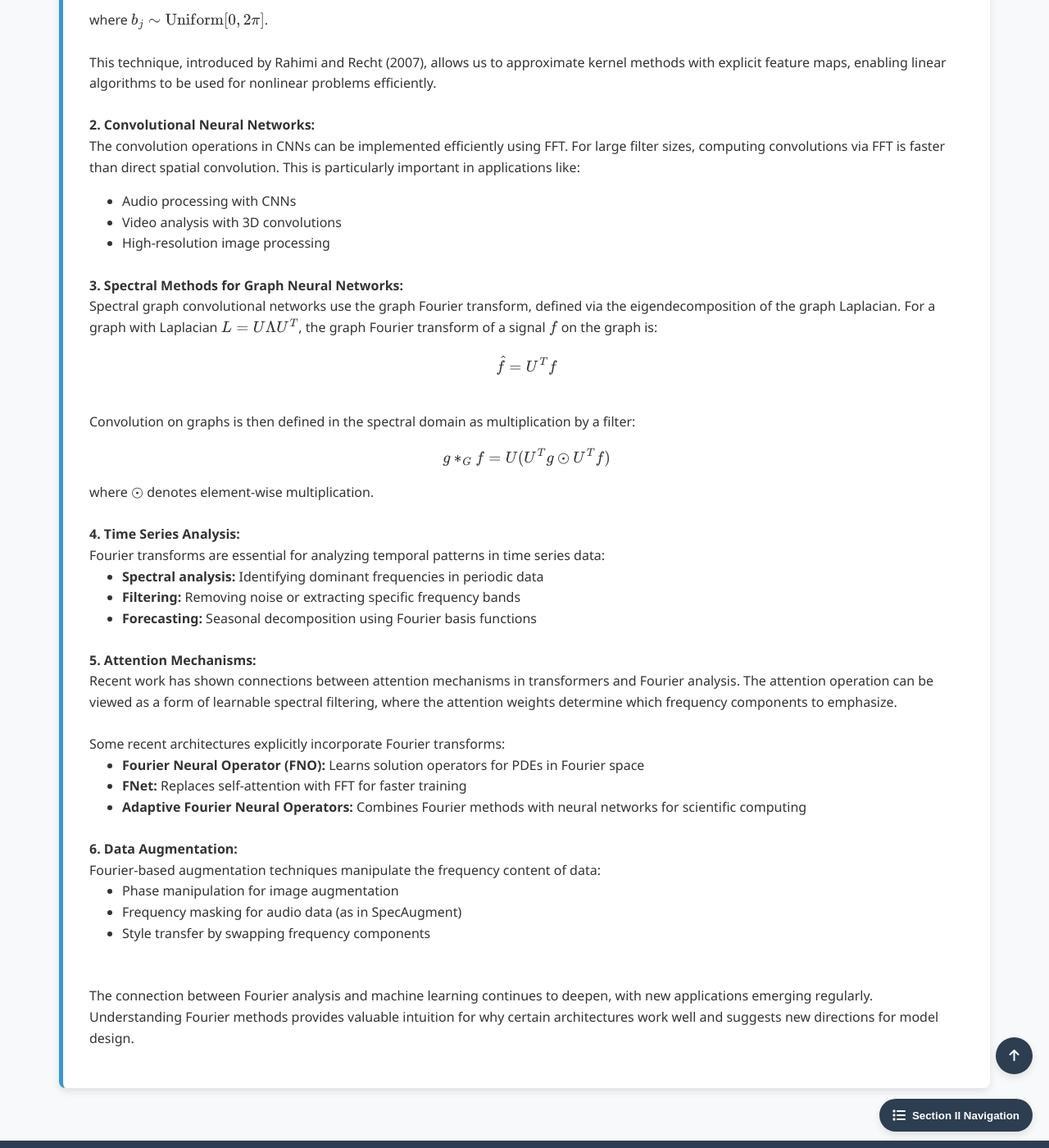
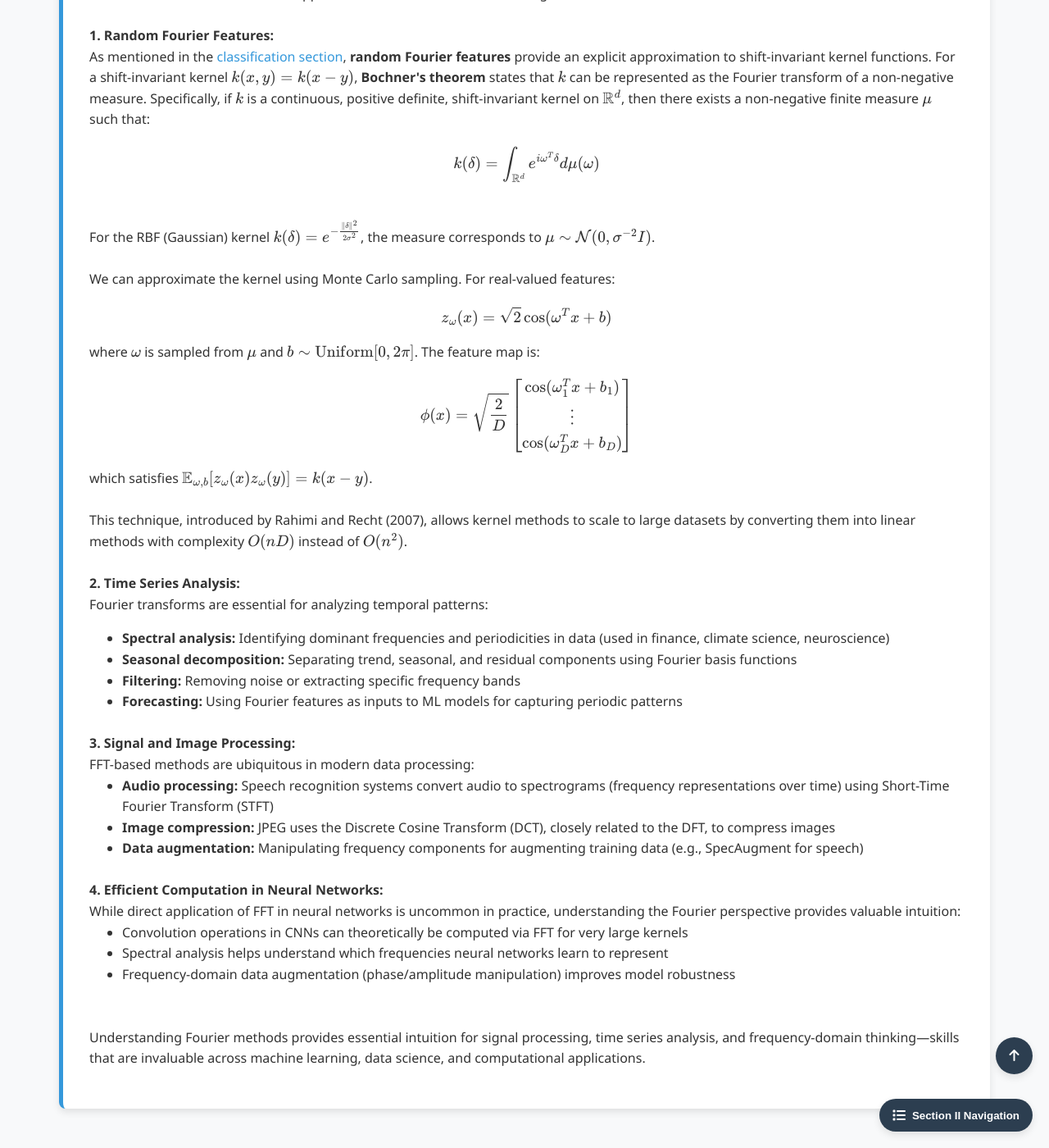
Before and after one commit to Yusukey01/yusukey01.github.io, a Jekyll site: the page built from Mathematics/Calculus/fourier_transform.html, in a window 1280 px wide and 1400 px high, scrolled down 7725 px. Shown: the whole window at 82% size. Built offline with Jekyll 4.4.1, drawn with Linux system fonts in a browser that asks for light colours; some of the changed text lies outside the part shown.

Commit message:
Start Fourier transform

```diff
--- a/Mathematics/Calculus/fourier_transform.html
+++ b/Mathematics/Calculus/fourier_transform.html
@@ -45,7 +45,6 @@ uses_python: false
             { "@type": "Thing", "name": "Fast Fourier Transform" },
             { "@type": "Thing", "name": "Convolution Theorem" },
             { "@type": "Thing", "name": "Frequency Domain" },
-            { "@type": "Thing", "name": "Time-Frequency Analysis" },
             { "@type": "Thing", "name": "Plancherel Theorem" },
             { "@type": "Thing", "name": "Random Fourier Features" }
         ],
@@ -148,14 +147,29 @@ uses_python: false
                 \[
                 \begin{align*}
                 \hat{f}(\omega) &= \int_{-\infty}^{\infty} e^{-\frac{x^2}{2}}e^{-i\omega x} \, dx \\\\
-                &= \int_{-\infty}^{\infty} e^{-\frac{x^2}{2} - i\omega x} \, dx \\\\
-                &= e^{-\frac{\omega^2}{2}} \int_{-\infty}^{\infty} e^{-\frac{(x+i\omega)^2}{2}} \, dx \\\\
-                &= \sqrt{2\pi} \cdot e^{-\frac{\omega^2}{2}}
+                &= \int_{-\infty}^{\infty} e^{-\frac{x^2}{2} - i\omega x} \, dx
                 \end{align*}
+                \]
+                Complete the square in the exponent:
+                \[
+                -\frac{x^2}{2} - i\omega x = -\frac{1}{2}(x^2 + 2i\omega x) = -\frac{1}{2}\left((x + i\omega)^2 - (i\omega)^2\right) = -\frac{(x + i\omega)^2}{2} - \frac{\omega^2}{2}
+                \]
+                Therefore:
+                \[
+                \hat{f}(\omega) = e^{-\frac{\omega^2}{2}} \int_{-\infty}^{\infty} e^{-\frac{(x+i\omega)^2}{2}} \, dx
+                \]
+                By Cauchy's integral theorem (contour integration in the complex plane), shifting the contour of
+                integration does not change the value of the integral, so:
+                \[
+                \int_{-\infty}^{\infty} e^{-\frac{(x+i\omega)^2}{2}} \, dx = \int_{-\infty}^{\infty} e^{-\frac{x^2}{2}} \, dx = \sqrt{2\pi}
+                \]
+                Thus:
+                \[
+                \hat{f}(\omega) = \sqrt{2\pi} \cdot e^{-\frac{\omega^2}{2}}
                 \]
                 This remarkable result shows that the Gaussian function is an <strong>eigenfunction</strong> of the Fourier
                 transform: its transform is also a Gaussian (up to a constant). This property makes Gaussian functions
-                fundamental in signal processing and probability theory.
+                fundamental in signal processing, probability theory, and quantum mechanics.
             </div>
             </p>
             </section>
@@ -187,7 +201,8 @@ uses_python: false
             \[
             \mathcal{F}\{f(ax)\}(\omega) = \frac{1}{|a|}\hat{f}\left(\frac{\omega}{a}\right), \quad a \neq 0
             \]
-            Compressing a signal in time stretches its frequency spectrum, and vice versa.
+            Compressing a signal in time stretches its frequency spectrum, and vice versa. This is known as the
+            <strong>uncertainty principle</strong> in signal processing.
             <br><br>
             <strong>5. Differentiation Property:</strong>
             \[
@@ -206,13 +221,13 @@ uses_python: false
             \]
             This generalizes <a href="fourier_series.html#parseval">Parseval's identity</a> to the continuous case,
             showing energy conservation between time and frequency domains. The Fourier transform is a
-            <strong>unitary operator</strong> on \(L^2(\mathbb{R})\).
+            <strong>unitary operator</strong> on \(L^2(\mathbb{R})\) (up to normalization).
             <br><br>
-            <strong>7. Duality:</strong>
+            <strong>7. Duality (Fourier Inversion):</strong>
             \[
-            \mathcal{F}\{\hat{f}(x)\}(\omega) = 2\pi f(-\omega)
+            \mathcal{F}\{\mathcal{F}\{f\}\}(x) = 2\pi f(-x)
             \]
-            The Fourier transform of the Fourier transform (with a sign change) returns the original function,
+            Applying the Fourier transform twice (up to normalization and sign change) returns the original function,
             demonstrating a deep symmetry between time and frequency domains.
             </p>
             </section>
@@ -244,7 +259,7 @@ uses_python: false
             <ul style="padding-left: 40px;">
                 <li><strong>Signal processing:</strong> Filtering operations are implemented as convolutions</li>
                 <li><strong>Image processing:</strong> Blurring, sharpening, and edge detection use convolution kernels</li>
-                <li><strong>Deep learning:</strong> Convolutional neural networks (CNNs) apply learned filters via convolution</li>
+                <li><strong>Deep learning:</strong> Convolutional neural networks (CNNs) use convolution operations</li>
                 <li><strong>Probability theory:</strong> The PDF of a sum of independent random variables is the convolution
                 of their individual PDFs</li>
             </ul>
@@ -326,131 +341,117 @@ uses_python: false
             which uses a divide-and-conquer approach.
             <br><br>
             The key insight is that the DFT of size \(N\) can be expressed in terms of two DFTs of size \(\frac{N}{2}\)
-            (assuming \(N\) is even). We split the sequence into even and odd indexed elements:
+            (assuming \(N\) is a power of 2). We split the sequence into even and odd indexed elements:
             \[
             \begin{align*}
             X_k &= \sum_{n=0}^{N-1} x_n e^{-\frac{2\pi i}{N}kn} \\\\
             &= \sum_{m=0}^{N/2-1} x_{2m} e^{-\frac{2\pi i}{N}k(2m)} + \sum_{m=0}^{N/2-1} x_{2m+1} e^{-\frac{2\pi i}{N}k(2m+1)} \\\\
-            &= \sum_{m=0}^{N/2-1} x_{2m} e^{-\frac{2\pi i}{N/2}km} + e^{-\frac{2\pi i}{N}k}\sum_{m=0}^{N/2-1} x_{2m+1} e^{-\frac{2\pi i}{N/2}km} \\\\
-            &= E_k + e^{-\frac{2\pi i}{N}k}O_k
+            &= \sum_{m=0}^{N/2-1} x_{2m} e^{-\frac{2\pi i}{N/2}km} + e^{-\frac{2\pi i}{N}k}\sum_{m=0}^{N/2-1} x_{2m+1} e^{-\frac{2\pi i}{N/2}km}
             \end{align*}
             \]
-            where \(E_k\) and \(O_k\) are the DFTs of the even and odd subsequences, respectively.
-            <br><br>
-            This decomposition can be applied recursively when \(N\) is a power of 2, leading to the computational
-            complexity:
+            Define \(E_k\) as the \(k\)-th element of the DFT of the even-indexed subsequence and \(O_k\) as the \(k\)-th
+            element of the DFT of the odd-indexed subsequence. Then for \(k = 0, 1, \ldots, N/2-1\):
             \[
-            T(N) = 2T(N/2) + O(N) = O(N \log N)
+            X_k = E_k + e^{-\frac{2\pi i}{N}k}O_k
+            \]
+            and using the periodicity of DFT, for \(k = N/2, \ldots, N-1\):
+            \[
+            X_k = E_{k-N/2} - e^{-\frac{2\pi i}{N}(k-N/2)}O_{k-N/2}
             \]
             <br>
-            The FFT algorithm revolutionized signal processing when it was popularized by Cooley and Tukey in 1965
-            (though variants had been discovered earlier by Gauss and others). It made real-time digital signal
-            processing feasible and is now fundamental to:
+            This decomposition can be applied recursively when \(N\) is a power of 2. The recurrence relation is:
+            \[
+            T(N) = 2T(N/2) + O(N)
+            \]
+            which gives:
+            \[
+            T(N) = O(N \log N)
+            \]
+            <br>
+            The FFT algorithm revolutionized signal processing when it was popularized by Cooley and Tukey in 1965.
+            It made real-time digital signal processing feasible and is now fundamental to:
             <ul style="padding-left: 40px;">
                 <li>Audio and video compression (MP3, JPEG, MPEG)</li>
                 <li>Wireless communications (OFDM in WiFi, 4G/5G)</li>
                 <li>Medical imaging (MRI reconstruction)</li>
                 <li>Numerical solution of PDEs</li>
-                <li>Large integer multiplication</li>
             </ul>
             <br>
-            Modern implementations of FFT are highly optimized. Libraries like FFTW (Fastest Fourier Transform in the West)
-            use advanced techniques including cache optimization and vectorization to achieve near-optimal performance
-            on various hardware architectures.
+            Modern implementations like FFTW (Fastest Fourier Transform in the West) use advanced techniques
+            to achieve near-optimal performance on various hardware architectures.
             </p>
             </section>
 
             <section id="ml" class="section-content">
             <h2>Applications in Machine Learning</h2>
             <p>
-            Fourier methods have numerous applications in modern machine learning:
+            Fourier methods have numerous applications in modern machine learning and data science:
             <br><br>
             <strong>1. Random Fourier Features:</strong>
             <br>
             As mentioned in the <a href="../Machine_learning/intro_classification.html">classification section</a>,
-            <strong>random Fourier features</strong> provide an explicit approximation to kernel functions. For a
-            shift-invariant kernel \(k(x, y) = k(x - y)\), by Bochner's theorem, there exists a probability measure
+            <strong>random Fourier features</strong> provide an explicit approximation to shift-invariant kernel functions.
+            For a shift-invariant kernel \(k(x, y) = k(x - y)\), <strong>Bochner's theorem</strong> states that \(k\)
+            can be represented as the Fourier transform of a non-negative measure. Specifically, if \(k\) is a continuous,
+            positive definite, shift-invariant kernel on \(\mathbb{R}^d\), then there exists a non-negative finite measure
             \(\mu\) such that:
             \[
-            k(x - y) = \int_{\mathbb{R}^d} e^{i\omega^T(x-y)} d\mu(\omega)
+            k(\delta) = \int_{\mathbb{R}^d} e^{i\omega^T\delta} d\mu(\omega)
             \]
             <br>
-            We can approximate this integral using Monte Carlo sampling:
+            For the RBF (Gaussian) kernel \(k(\delta) = e^{-\frac{\|\delta\|^2}{2\sigma^2}}\), the measure corresponds to
+            \(\mu \sim \mathcal{N}(0, \sigma^{-2}I)\).
+            <br><br>
+            We can approximate the kernel using Monte Carlo sampling. For real-valued features:
             \[
-            k(x, y) \approx \frac{1}{D}\sum_{j=1}^{D} e^{i\omega_j^Tx}e^{-i\omega_j^Ty} = \langle \phi(x), \phi(y) \rangle
+            z_\omega(x) = \sqrt{2}\cos(\omega^Tx + b)
             \]
-            where \(\omega_j \sim \mu\) are random frequencies and \(\phi(x) = \frac{1}{\sqrt{D}}[e^{i\omega_1^Tx}, \ldots, e^{i\omega_D^Tx}]^T\).
-            <br><br>
-            For real-valued features, we use:
+            where \(\omega\) is sampled from \(\mu\) and \(b \sim \text{Uniform}[0, 2\pi]\). The feature map is:
             \[
             \phi(x) = \sqrt{\frac{2}{D}}\begin{bmatrix} \cos(\omega_1^Tx + b_1) \\ \vdots \\ \cos(\omega_D^Tx + b_D) \end{bmatrix}
             \]
-            where \(b_j \sim \text{Uniform}[0, 2\pi]\).
+            which satisfies \(\mathbb{E}_{\omega, b}[z_\omega(x)z_\omega(y)] = k(x-y)\).
             <br><br>
-            This technique, introduced by Rahimi and Recht (2007), allows us to approximate kernel methods with
-            explicit feature maps, enabling linear algorithms to be used for nonlinear problems efficiently.
+            This technique, introduced by Rahimi and Recht (2007), allows kernel methods to scale to large datasets by
+            converting them into linear methods with complexity \(O(nD)\) instead of \(O(n^2)\).
             <br><br>
-            <strong>2. Convolutional Neural Networks:</strong>
+            <strong>2. Time Series Analysis:</strong>
             <br>
-            The convolution operations in CNNs can be implemented efficiently using FFT. For large filter sizes,
-            computing convolutions via FFT is faster than direct spatial convolution. This is particularly important
-            in applications like:
+            Fourier transforms are essential for analyzing temporal patterns:
             <ul style="padding-left: 40px;">
-                <li>Audio processing with CNNs</li>
-                <li>Video analysis with 3D convolutions</li>
-                <li>High-resolution image processing</li>
+                <li><strong>Spectral analysis:</strong> Identifying dominant frequencies and periodicities in data
+                (used in finance, climate science, neuroscience)</li>
+                <li><strong>Seasonal decomposition:</strong> Separating trend, seasonal, and residual components
+                using Fourier basis functions</li>
+                <li><strong>Filtering:</strong> Removing noise or extracting specific frequency bands</li>
+                <li><strong>Forecasting:</strong> Using Fourier features as inputs to ML models for capturing periodic patterns</li>
             </ul>
             <br>
-            <strong>3. Spectral Methods for Graph Neural Networks:</strong>
+            <strong>3. Signal and Image Processing:</strong>
             <br>
-            Spectral graph convolutional networks use the graph Fourier transform, defined via the eigendecomposition
-            of the graph Laplacian. For a graph with Laplacian \(L = U\Lambda U^T\), the graph Fourier transform of
-            a signal \(f\) on the graph is:
-            \[
-            \hat{f} = U^T f
-            \]
-            <br>
-            Convolution on graphs is then defined in the spectral domain as multiplication by a filter:
-            \[
-            g *_G f = U(U^T g \odot U^T f)
-            \]
-            where \(\odot\) denotes element-wise multiplication.
-            <br><br>
-            <strong>4. Time Series Analysis:</strong>
-            <br>
-            Fourier transforms are essential for analyzing temporal patterns in time series data:
+            FFT-based methods are ubiquitous in modern data processing:
             <ul style="padding-left: 40px;">
-                <li><strong>Spectral analysis:</strong> Identifying dominant frequencies in periodic data</li>
-                <li><strong>Filtering:</strong> Removing noise or extracting specific frequency bands</li>
-                <li><strong>Forecasting:</strong> Seasonal decomposition using Fourier basis functions</li>
+                <li><strong>Audio processing:</strong> Speech recognition systems convert audio to spectrograms
+                (frequency representations over time) using Short-Time Fourier Transform (STFT)</li>
+                <li><strong>Image compression:</strong> JPEG uses the Discrete Cosine Transform (DCT), closely related
+                to the DFT, to compress images</li>
+                <li><strong>Data augmentation:</strong> Manipulating frequency components for augmenting training data
+                (e.g., SpecAugment for speech)</li>
             </ul>
             <br>
-            <strong>5. Attention Mechanisms:</strong>
+            <strong>4. Efficient Computation in Neural Networks:</strong>
             <br>
-            Recent work has shown connections between attention mechanisms in transformers and Fourier analysis.
-            The attention operation can be viewed as a form of learnable spectral filtering, where the attention
-            weights determine which frequency components to emphasize.
-            <br><br>
-            Some recent architectures explicitly incorporate Fourier transforms:
+            While direct application of FFT in neural networks is uncommon in practice, understanding the Fourier
+            perspective provides valuable intuition:
             <ul style="padding-left: 40px;">
-                <li><strong>Fourier Neural Operator (FNO):</strong> Learns solution operators for PDEs in Fourier space</li>
-                <li><strong>FNet:</strong> Replaces self-attention with FFT for faster training</li>
-                <li><strong>Adaptive Fourier Neural Operators:</strong> Combines Fourier methods with neural networks
-                for scientific computing</li>
-            </ul>
-            <br>
-            <strong>6. Data Augmentation:</strong>
-            <br>
-            Fourier-based augmentation techniques manipulate the frequency content of data:
-            <ul style="padding-left: 40px;">
-                <li>Phase manipulation for image augmentation</li>
-                <li>Frequency masking for audio data (as in SpecAugment)</li>
-                <li>Style transfer by swapping frequency components</li>
+                <li>Convolution operations in CNNs can theoretically be computed via FFT for very large kernels</li>
+                <li>Spectral analysis helps understand which frequencies neural networks learn to represent</li>
+                <li>Frequency-domain data augmentation (phase/amplitude manipulation) improves model robustness</li>
             </ul>
             <br><br>
-            The connection between Fourier analysis and machine learning continues to deepen, with new applications
-            emerging regularly. Understanding Fourier methods provides valuable intuition for why certain architectures
-            work well and suggests new directions for model design.
+            Understanding Fourier methods provides essential intuition for signal processing, time series analysis,
+            and frequency-domain thinking—skills that are invaluable across machine learning, data science, and
+            computational applications.
             </p>
             </section>
         </div>
```
Also changed, not shown: other parts of Mathematics/Calculus/fourier_transform.html (+1 -1 lines).
